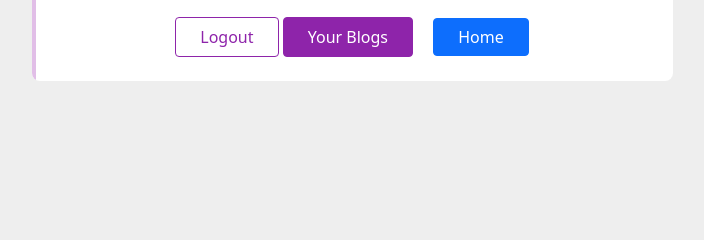
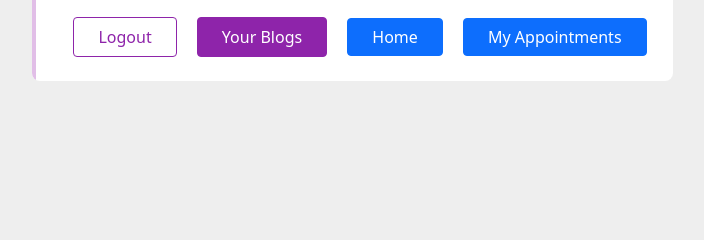
Before and after one commit to SkSaadAli/Django_Medical_Website, a Django app: template user_auth/templates/user_auth/doctor_dashboard.html in a window 1280 px wide. Shown: the part 519-759 px from the top of the page, without its empty margins (288-992 px from the left). Run offline with Django 3.2, Linux system fonts and the light colour scheme; the template is opened without the code that fills it, so the values that code supplies are empty.

Commit message:
fixing dashboard css

```diff
--- a/user_auth/templates/user_auth/doctor_dashboard.html
+++ b/user_auth/templates/user_auth/doctor_dashboard.html
@@ -23,9 +23,10 @@
 
 <div class="buttons">
 
-  <button onclick ="window.location.href='{% url 'logout' %}';" class="btn btn-outline-primary px-4">Logout</button>
-  <button onclick ="window.location.href='{% url 'self_blog' %}';" class="btn btn-outline-primary px-4">Your Blogs</button>
+  <button onclick ="window.location.href='{% url 'logout' %}';" class="btn btn-outline-primary px-4 ms-3">Logout</button>
+  <button onclick ="window.location.href='{% url 'self_blog' %}';" class="btn btn-outline-primary px-4 ms-3">Your Blogs</button>
   <button onclick ="window.location.href='{% url 'home' %}';" class="btn btn-primary px-4 ms-3">Home</button>
+  <button onclick ="window.location.href='{% url 'appointment' %}';" class="btn btn-primary px-4 ms-3">My Appointments</button>
 
 
 </div>
--- a/user_auth/templates/user_auth/patient_dashboard.html
+++ b/user_auth/templates/user_auth/patient_dashboard.html
@@ -16,7 +16,7 @@
   <p>Address: {{ user.address_line1 }},&nbsp;{{ user.city }},&nbsp;{{ user.pincode }}</p>
   <div class="buttons">
 
-    <button onclick ="window.location.href='{% url 'logout' %}';" class="btn btn-outline-primary px-4">Logout</button>
+    <button onclick ="window.location.href='{% url 'logout' %}';" class="btn btn-outline-primary px-4 ms-3">Logout</button>
     <button onclick ="window.location.href='{% url 'home' %}';" class="btn btn-primary px-4 ms-3">Home</button>
     <button onclick ="window.location.href='{% url 'appointment' %}';" class="btn btn-primary px-4 ms-3">My Appointments</button>
 
--- a/user_auth/views.py
+++ b/user_auth/views.py
@@ -404,6 +404,6 @@ def appointment(request):
     else:
         appointments = Appointment.objects.filter(
             Q(doctor=request.user)
-        )
+        ).order_by('-id')[:30]
 
     return render(request, 'list_appointments.html',{'appointments':appointments})
```
